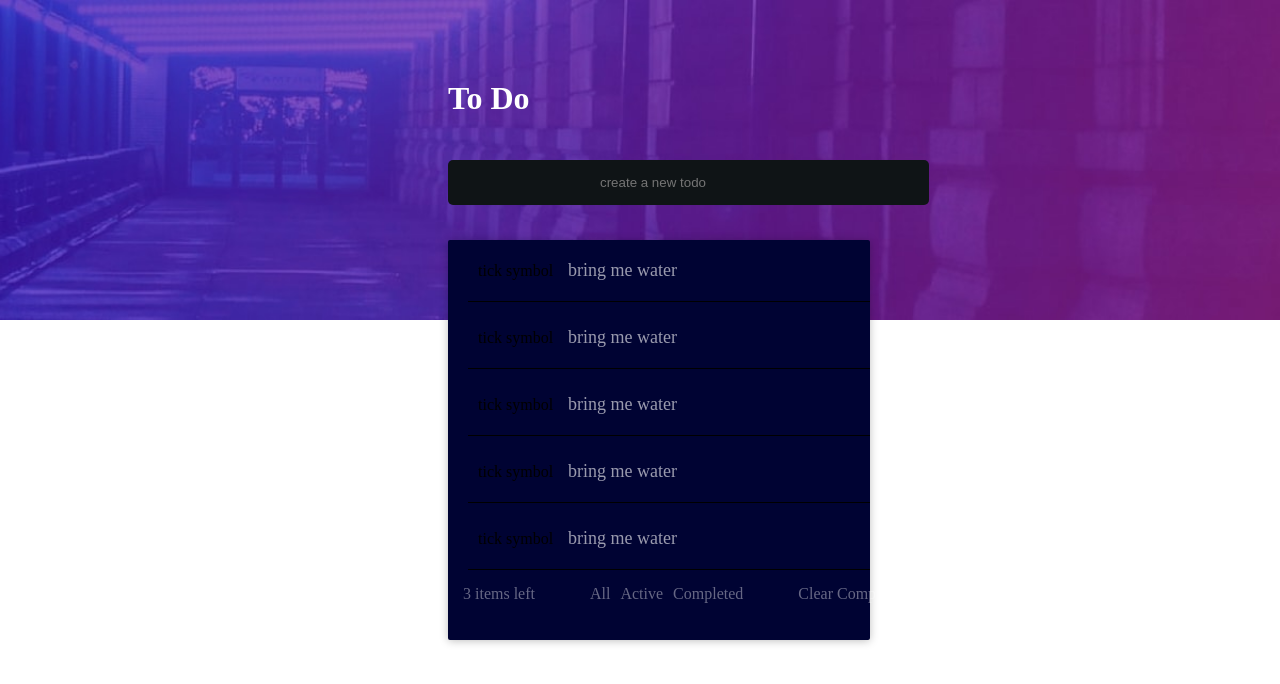
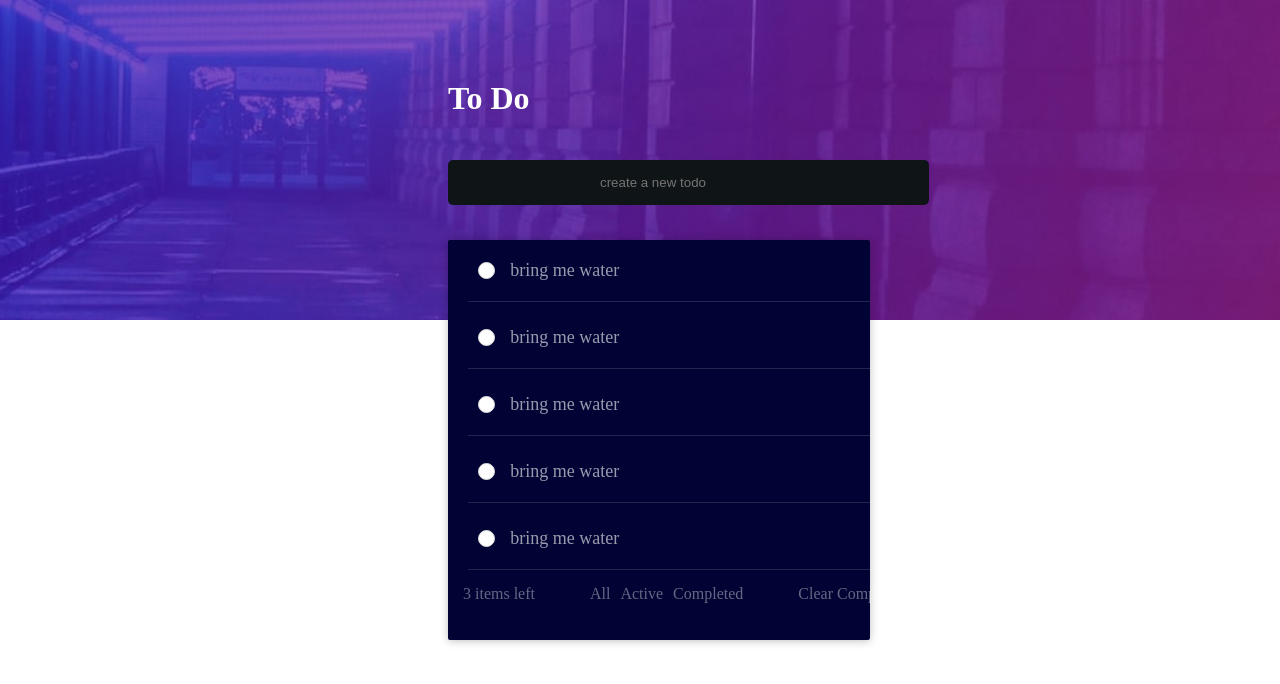
Before and after one commit to Oloche-Richard/ToDo-List, a React (Create React App) app: page / in a window 1280 px wide. Shown: the top 684 px of the page. Built offline with nearby package versions, Linux system fonts and the light colour scheme.

Commit message:
initial commit

```diff
--- a/src/component/Todos/Todo.css
+++ b/src/component/Todos/Todo.css
@@ -10,3 +10,20 @@
   font-size: 18px;
   color: #fff9;
 }
+
+.checkbox-round {
+    width: 1.3em;
+    height: 1.3em;
+    background-color: white;
+    border-radius: 50%;
+    vertical-align: middle;
+    border: 1px solid #ddd;
+    appearance: none;
+    -webkit-appearance: none;
+    outline: none;
+    cursor: pointer;
+}
+
+.checkbox-round:checked {
+    background-color: blue;
+}
--- a/src/component/Todos/Todo.js
+++ b/src/component/Todos/Todo.js
@@ -3,10 +3,10 @@ const Todo = (props) => {
   return (
     <div className='todo'>
     <div className='todo-item'>
-    <span className='todo-symbol'>tick symbol</span>
-    <p className='todo-title'>bring me water</p>
+    {/* <span className='todo-symbol'>tick symbol</span> */}
+    <input type='checkBox' className='checkbox-round' />
+    <p className='todo-title'>bring me water </p>
     </div>
-
     </div>
   )
 }
--- a/src/component/Todos/TodoList.css
+++ b/src/component/Todos/TodoList.css
@@ -16,7 +16,7 @@
 .list-section ul li {
   display: inlne-block;
   list-style: none;
-  border-bottom: 1px solid #000;
+  border-bottom: 1px solid #fff2;
   width: 100%;
   margin-bottom: 5px;
 
```
